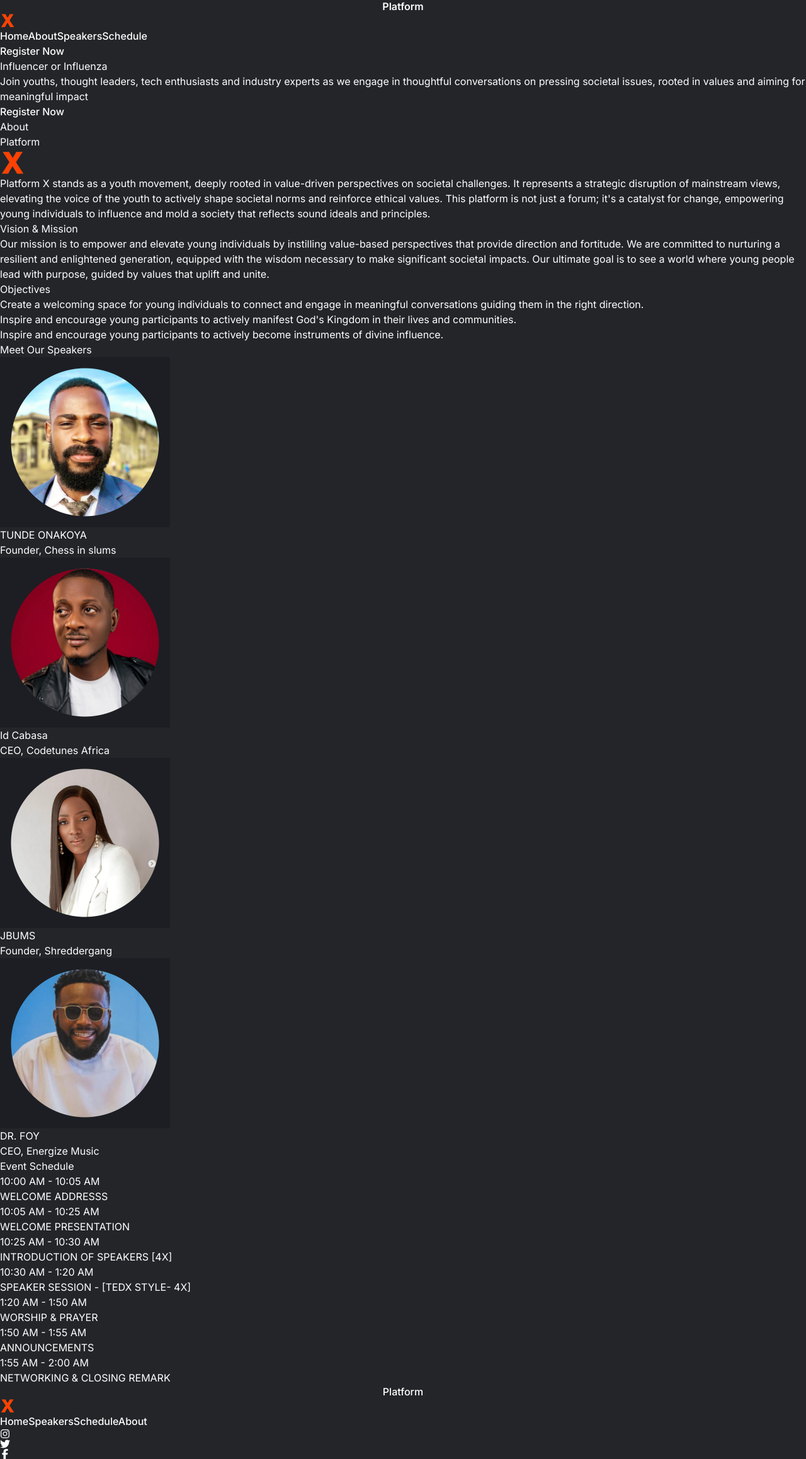
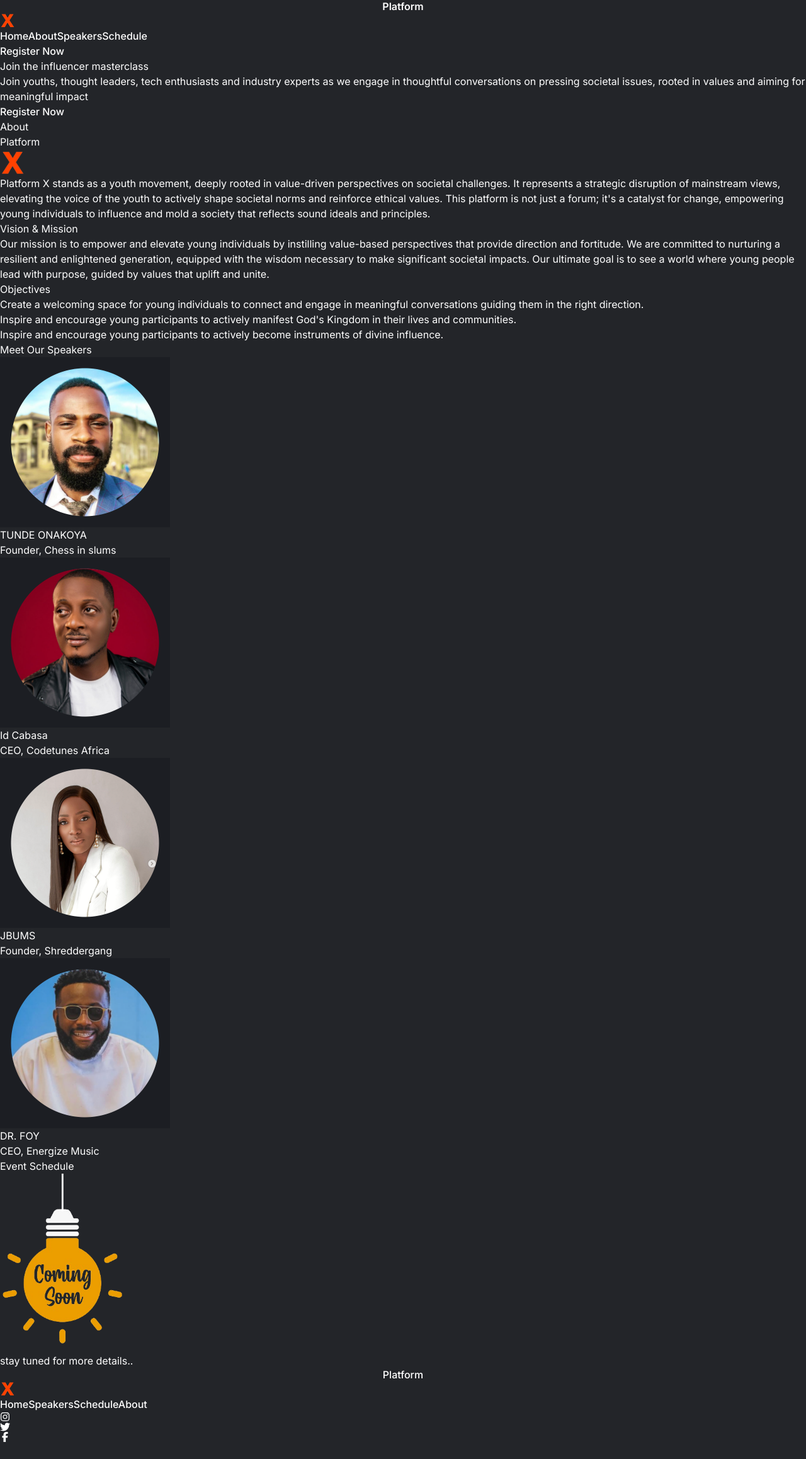
Before and after one commit to mzoyinda/PlatformX, a Next.js app: page / in a window 1280 px wide. Shown: the whole page at 63% size. After the commit the page ends 2289 px from the top, so only its background shows below. Built offline with nearby package versions, Linux system fonts and the light colour scheme.

Commit message:
platformx masterclass updated

```diff
--- a/src/components/EventSchedule.jsx
+++ b/src/components/EventSchedule.jsx
@@ -1,5 +1,5 @@
+import Image from "next/image";
 import React from "react";
-
 
 const programs = [
   {
@@ -30,34 +30,39 @@ const programs = [
     name: "NETWORKING & CLOSING REMARK",
     time: "1:55 AM - 2:00 AM",
   },
-]
+];
 const EventSchedule = () => {
   return (
-    <section id="schedule" className="bg-[#1C1E23] h-auto md:min-h-[600px] flex flex-col justify-start py-24 md:py-32 items-center bg-cover bg-no-repeat">
+    <section
+      id="schedule"
+      className="bg-[#1C1E23] w-full h-auto md:min-h-[600px] flex flex-col justify-start py-24 md:py-32 items-center bg-cover bg-no-repeat"
+    >
       <div className="w-[150px] mb-4 h-[3px] bg-[#fa3f01]" />
       <h3 className="text-3xl mb[-5px] ">Event Schedule</h3>
       <div className="gallery mt-12 md:mt-24 flex flex-wrap justify-center md:flex-row md:items-center">
-        <div className="container mx-auto px-4">
-      <div className="flex w-full justify-center items-center flex-col gap-8">
+        <div className="container md:flex justify-center items-center mx-auto px-4">
+          <Image
+          width={200}
+          height={200}
+          alt="coming soon"
+          src="/coming-soon.png"
+          className='rounded-full mr-8'
+          />
 
+            <h3 className="-ml-8 mt-4 md:ml-0 md:mt-0 center font-semibold text-[20px] capitalize">stay tuned for more details..</h3>
+            {/* <div className="flex w-full justify-center items-center flex-col gap-8">
            {programs.map((program, index)=>{
    return(
      <div key={index} className="program pl-8 pr-2 sm:px-16 py-4 w-[80vw] max-w-[1000px] lg:w-[60vw] flex col-reverse flex-col sm:flex-row sm:justify-between sm:items-center bg-[#42454ce4] text-white rounded-lg shadow-md">
           <p className="text-[#aeafb1] font-bold mb-2">{program.time}</p>
           <div className="w-full max-w-[350px] text-left">
           <h3 className="text-lg opacity-80 font-bold mb-4">{program.name} </h3>
-          {/* <p className="text-gray-800">Description of Program 1.</p> */}
+          <p className="text-gray-800">Description of Program 1.</p>
           </div>
         </div>
-
-    )
-})}
-
-
-
+        )})}
+          </div> */}
         </div>
-    </div>
-
       </div>
     </section>
   );
--- a/src/components/Header.jsx
+++ b/src/components/Header.jsx
@@ -8,11 +8,11 @@ const Header = () => {
     <header className="overflow-hidden px-4 pt-8 lg:pt-16">
       <Navbar />
       <div
-        className={`h-[600px] w-full aspect-[4/3] px-4 md:px-0 flex flex-col text-center items-center justify-center  bg-[url("../../public/banner.png")] bg-cover bg-no-repeat md:bg-left bg-center`}
+        className={`h-[80vh] max-h-[750px] w-full aspect-[4/3] px-4 md:px-0 flex flex-col text-center items-center justify-center  bg-[url("../../public/banner.png")] bg-cover bg-no-repeat md:bg-left bg-center`}
       >
-        <div className="max-w-[500px] md:max-w-[650px] flex flex-col items-center justify-center">
+        <div className="max-w-[500px] md:max-w-[750px] flex flex-col items-center justify-center">
           <h2 className="text-[55px] tracking-wide leading-[50px] md:text-[60px] lg:text-[70px] md:leading-[70px] font-bold">
-            Influencer or Influenza
+          Join the influencer masterclass
           </h2>
           <p className="opacity-75 leading-[25px] text-sm py-8">
             Join youths, thought leaders, tech enthusiasts and industry experts
--- a/src/components/Navbar.jsx
+++ b/src/components/Navbar.jsx
@@ -35,7 +35,7 @@ const Navbar = () => {
 
     </nav>
 
-    <Link href="https://docs.google.com/forms/d/e/1FAIpQLSf8WdAqQ48qdJ9uw5XH0nJygoChwcsqGic5OdMDMoRNGNt9nQ/viewform" target="_blank" rel="noopener noreferrer" className="px-4 sm:px-8 py-3 text-sm md:text-base sm:py-4 bg-transparent border-[1px] border-solid border-[#fa3f01] hover:bg-[#fa3f01] text-white rounded-lg">
+    <Link href="https://bit.ly/platformX-masterclass" target="_blank" rel="noopener noreferrer" className="px-4 sm:px-8 py-3 text-sm md:text-base sm:py-4 bg-transparent border-[1px] border-solid border-[#fa3f01] hover:bg-[#fa3f01] text-white rounded-lg">
     Register Now
 </Link>
 
```
Also changed, not shown: public/com.png (added), public/coming-soon.png (added). Lines whose indentation alone changed are shown as unchanged.
